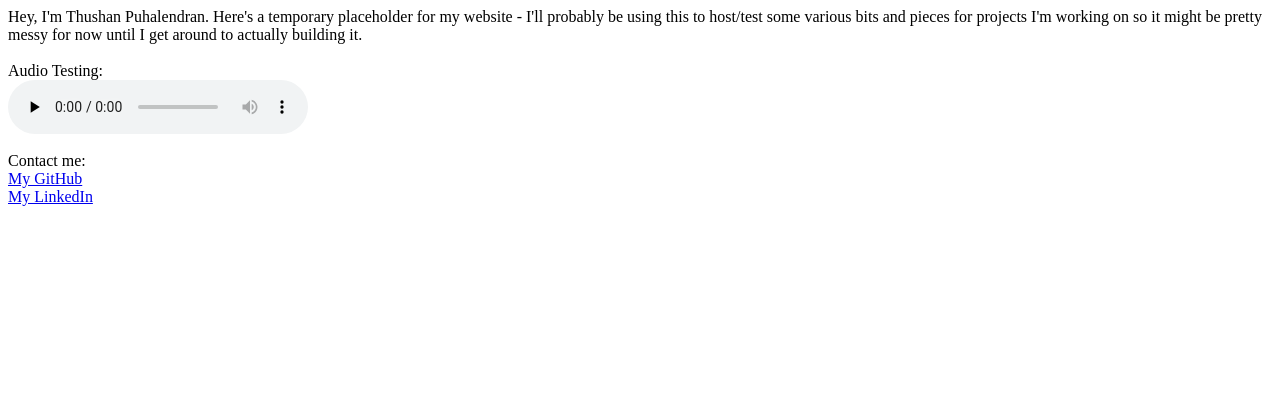
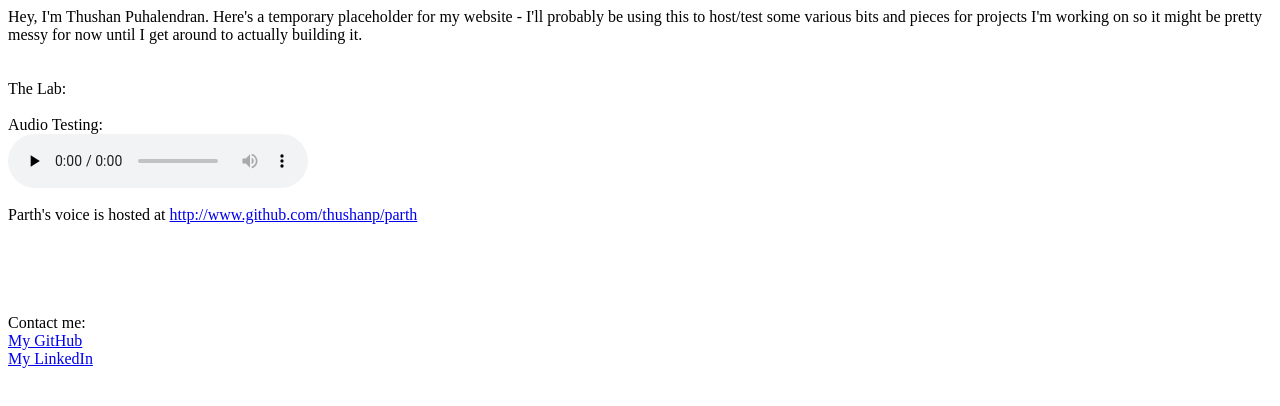
Before and after one commit to thushanp/thushanp.github.io, a plain HTML site: page index.html in a window 1280 px wide. Drawn offline with Linux system fonts and the light colour scheme.

Commit message:
audiotest1

```diff
--- a/index.html
+++ b/index.html
@@ -1,5 +1,9 @@
 <body>
 Hey, I'm Thushan Puhalendran. Here's a temporary placeholder for my website - I'll probably be using this to host/test some various bits and pieces for projects I'm working on so it might be pretty messy for now until I get around to actually building it.
+<br>
+<br>
+<br>
+The Lab:
 <br>
 <br>
 Audio Testing:
@@ -10,6 +14,13 @@ Audio Testing:
 </audio>
 <br>
 <br>
+Parth's voice is hosted at <a href="http://www.github.com/thushanp/parth">http://www.github.com/thushanp/parth</a>
+<br>
+<br>
+<br>
+<br>
+<br>
+<br>
 Contact me:
 <br>
 <a href="http://www.github.com/thushanp">My GitHub</a>
```
